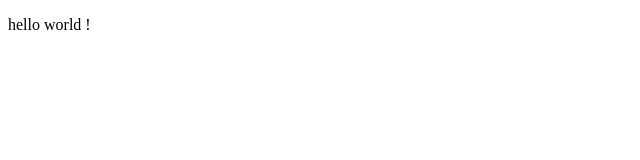
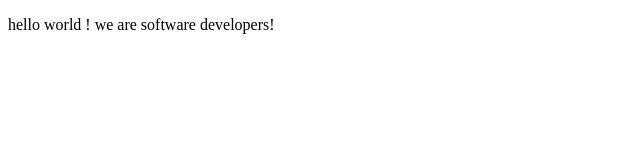
Before and after one commit to amiraabouhadid/MicroCollab3, a plain HTML site: page index.html in a window 1280 px wide. Shown: the whole page, without its empty margins (0-640 px from the left). Drawn offline with Linux system fonts and the light colour scheme; files that its build step writes are made by us from their sources; files whose address does not match are found by name.

Commit message:
added ' we are software developers'

```diff
--- a/index.html
+++ b/index.html
@@ -8,7 +8,7 @@
 
   <body>
     <script src="https://cdn.freecodecamp.org/testable-projects-fcc/v1/bundle.js"></script>
-    <p> hello world ! </p>
+    <p> hello world ! we are software developers!</p>
     <!--
 
     Hello Camper!
```
